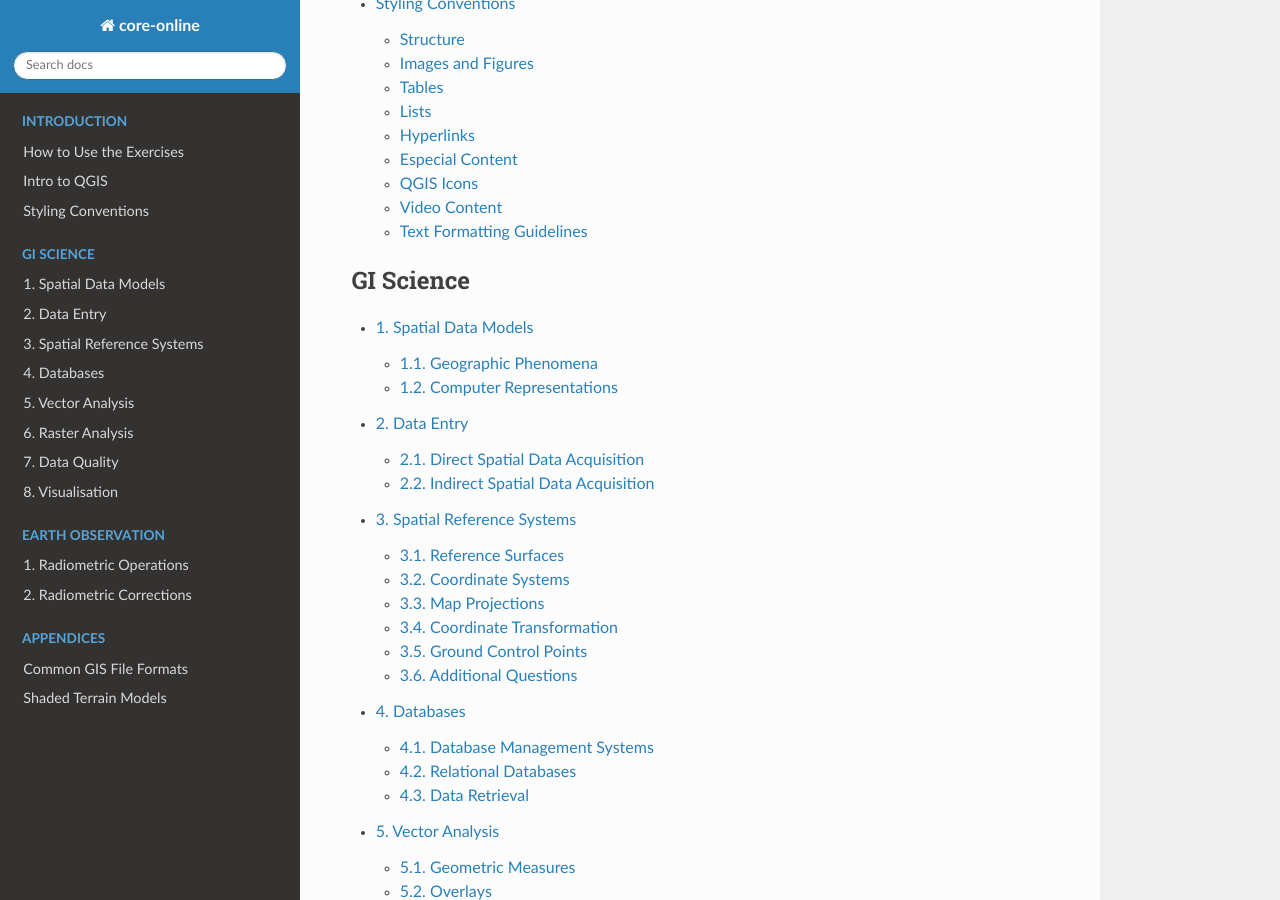
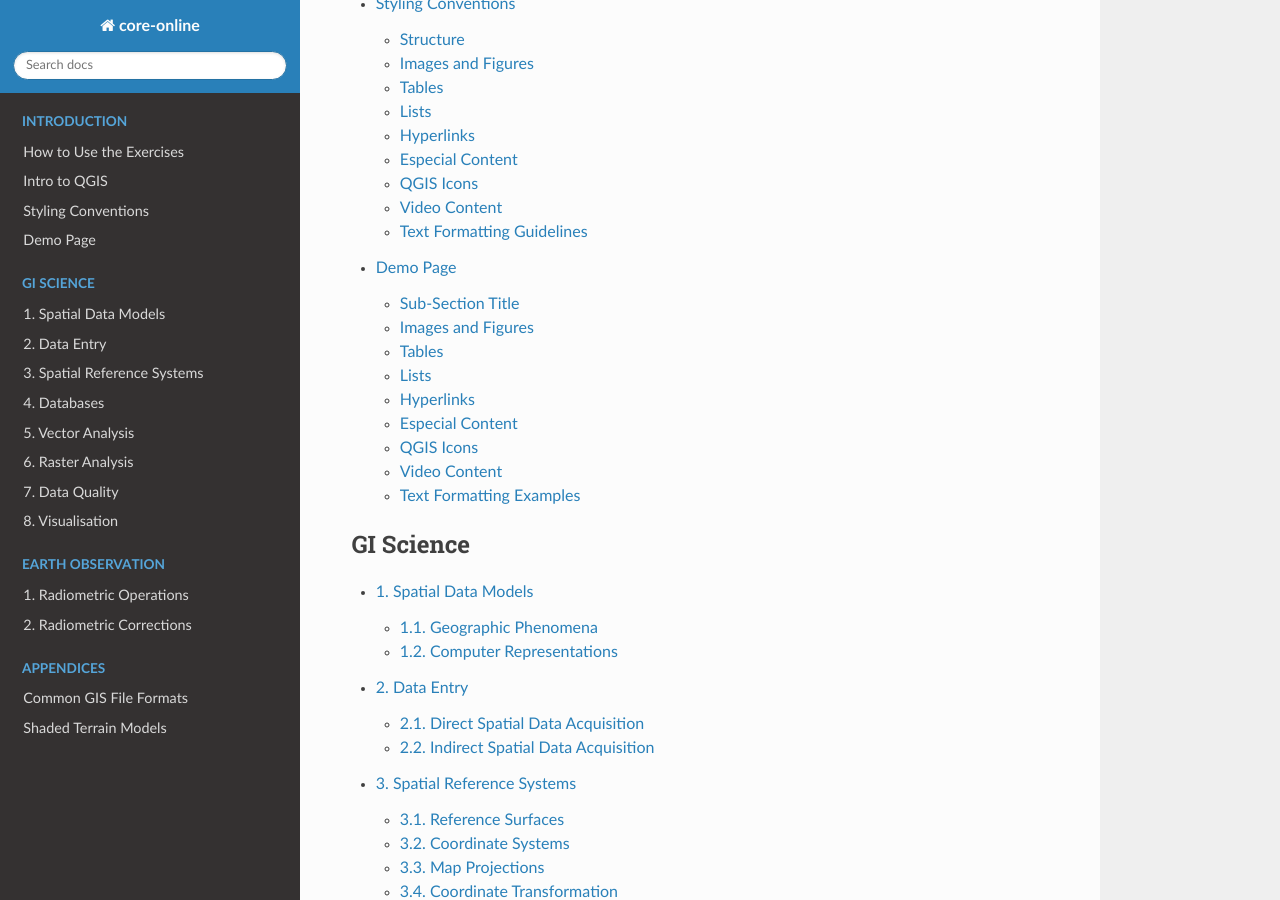
Before and after one commit to manuGil/online-core, a Sphinx documentation site: the page built from docs/source/index.rst, in a window 1280 px wide and 900 px high, scrolled down 432 px. Built offline with Sphinx 7.4.7 and the Read the Docs theme 2.0.0, drawn with Linux system fonts in a browser that asks for light colours; some of the changed lines change nothing that is shown.

Commit message:
add demo page

```diff
--- a/docs/source/conf.py
+++ b/docs/source/conf.py
@@ -58,7 +58,7 @@ templates_path = ['_templates']
 # directories to ignore when looking for source files.
 # This pattern also affects html_static_path and html_extra_path.
 
-exclude_patterns = ['assets/ltb-links-gis.rst', 'assets/data-links-gis.rst', 'styling copy.rst' ]
+exclude_patterns = ['assets/ltb-links-gis.rst', 'assets/data-links-gis.rst', 'assets/ltb-links-eo.rst' ]
 
 # Allows storing external links in separated rst
 rst_epilog=""
--- a/docs/source/index.rst
+++ b/docs/source/index.rst
@@ -13,6 +13,7 @@
    how-to
    intro-qgis
    style-guide
+   style-demo
 
 
 .. toctree::
--- /dev/null
+++ b/docs/source/style-demo.rst
@@ -0,0 +1,170 @@
+Demo Page
+=========
+
+Sub-Section Title
+-----------------
+
+Lorem ipsum dolor sit amet, consectetur adipiscing elit. Mauris auctor lorem non ligula dapibus, a dapibus tortor volutpat. Donec fringilla magna enim. Etiam interdum hendrerit ante vel ullamcorper. Pellentesque ultrices dui ligula, sed posuere diam facilisis laoreet. Vestibulum gravida consequat tortor eget rhoncus. Duis quis libero vel erat congue interdum.
+
+Morbi pretium arcu ut risus molestie, id eleifend eros dapibus. Nunc eget orci non lorem tincidunt dignissim. Integer vel quam nisi. Nunc sollicitudin massa eu sem mattis fermentum. Donec fringilla faucibus mauris quis luctus. Proin ac turpis pulvinar, rhoncus erat tempus, molestie diam. Cras non bibendum elit, id dictum arcu.
+
+Sub-Sub-Section Title
+^^^^^^^^^^^^^^^^^^^^^
+
+Morbi pretium arcu ut risus molestie, id eleifend eros dapibus. Nunc eget orci non lorem tincidunt dignissim. Integer vel quam nisi. Nunc sollicitudin massa eu sem mattis fermentum. Donec fringilla faucibus mauris quis luctus. Proin ac turpis pulvinar, rhoncus erat tempus, molestie diam. Cras non bibendum elit, id dictum arcu. Nunc velit enim, posuere consectetur felis et, iaculis pellentesque est. Vivamus id facilisis est. Praesent tortor lacus, mattis at neque in, gravida pulvinar ex. Praesent ut ligula quis orci pretium molestie. Phasellus neque ex, viverra imperdiet feugiat in, convallis et nibh.
+
+**The divider between Sub-setions:**
+
+-----------------------
+
+Images and Figures
+------------------
+
+Image
+   This is an image with no caption.
+
+   .. image:: _static/img/qgis310.png
+      :align: center
+
+Figure
+   This is a figure, an image plus a caption. Use always with images describing processing steps or activities and add a meaningful caption.
+   A reference to the figure looks like this :numref:`figquerysimple`.
+
+   .. _mylabel:
+   .. figure:: _static/img/task-simple-query.png
+      :alt: simple query
+      :figclass: align-center
+
+      This the caption for this figure without a period
+
+In-line Image
+   In-line images are useful to show buttons and icons of a GUI inside a piece of text, such as a save button |saveEdits|
+
+
+-----------------
+
+Tables
+------
+
+**A table with spaning.**
+
+   +------------+--------------+-----------+
+   | Header 1   | Header 2     | Header 3  |
+   +============+==============+===========+
+   | body row 1 | spanning over two columns|
+   +------------+--------------+-----------+
+   | \          | <-empty cell | column 3  |
+   +------------+--------------+-----------+
+
+**A table without spaning.**
+
+   =============  =============  =============
+   Header 1       Header 2       Header 3
+   =============  =============  =============
+   row content     row content   row content
+   another row     followed by   empty row
+   \                \            \
+   more rows       more rows     more row
+   =============  =============  =============
+
+--------------------------------
+
+Lists
+-----
+
+Unnumbered Lists
+   + Firts item.
+   + Second item.
+   + More items.
+
+
+Numbered Lists
+   1. Firts item.
+   2. Second item.
+   3. Third item.
+
+---------------------
+
+Hyperlinks
+----------
+
++ This is a **text hyperlink** to `QGIS Home Page. <https://qgis.org/en/site/>`_
++ This is a hyperlink with a download icon :download:`file.zip <_static/img/qgis310.png>`
++ This is how a link to a concept in the LTB looks like: |ltb| `Concept name <#>`_
+
+
+
+Especial Content
+----------------
+
+.. note::
+   **QGIS.**
+   Specific functionality or info about QGIS.
+
+.. note::
+   **Reflection.**
+   Important concept or question, take some time to think about it.
+
+.. important::
+   **Resources.**
+   Text including a link to download the `dataset.zip <#>`_.
+
+   If relevant an unnumbered list of files or datasets, such as:
+
+   + ``dataset-1.ext`` - A short description.
+   + ``data-file.ext`` - A description.
+
+.. attention::
+   **Question.**
+   A question or a list of questions.
+
+-----------------------
+
+QGIS Icons
+----------
+
+See https://docs.qgis.org/3.10/en/docs/documentation_guidelines/substitutions.html
+
+
+-------------------------
+
+Video Content
+-------------
+An embedded video from Vimeo:
+
+.. raw:: html
+
+   <div style="padding:56.25% 0 0 0;position:relative;"><iframe src="https://player.vimeo.com/video/313813125?color=007e83&portrait=0" style="position:absolute;top:0;left:0;width:100%;height:100%;" frameborder="0" allow="autoplay; fullscreen" allowfullscreen></iframe></div><script src="https://player.vimeo.com/api/player.js"></script>
+
+----------------------------
+
+Text Formatting Examples
+------------------------
+
+=============================================   ==================================================
+Content                                         Style
+=============================================   ==================================================
+Filename + extension                             ``filename.ext``
+*Data* layer or filename without extension       *'name-data-layer'* or *'filename'*
+Tool name                                        **tool name**
+Action on sofware interface                     Go to :guilabel:`Menu` > :guilabel:`Save`
+Inline math expression                          The value of :math:`\pi = 3.14159`
+
+Inline scalar (magnitude unit)                  A distance of  :math:`100 \ m`
+Inline equation or math expression              A theorem :math:`c^2 = \sqrt{a^2 + b^2}`.
+Equation                                        The same theorem as stand alone equation:
+
+                                                .. math::
+
+                                                   c^2 = \sqrt{a^2 + b^2}
+Code block (any language)                       An SQL expression with line numbers:
+
+                                                .. code-block:: postgresql
+                                                   :linenos:
+
+                                                   SELECT *
+                                                   FROM my_table
+                                                   WHERE my_condition == True
+
+Inline code                                     A python expression :code:`>>> x = 10 + 2`
+=============================================   ==================================================
--- a/docs/source/style-guide.rst
+++ b/docs/source/style-guide.rst
@@ -28,7 +28,7 @@ Sub-section                                     underlined section with ``-``
 Sub-sub-section                                 underlined section with ``*``                   .. code-block:: rst
 
                                                                                                    Sub-subsection Title
-                                                                                                   ********************
+                                                                                                   ^^^^^^^^^^^^^^^^^^^^
 Sub-section divider                             horizontal line using at least 5 ``-``          .. code-block:: rst
 
                                                                                                    A Sub-section
```
